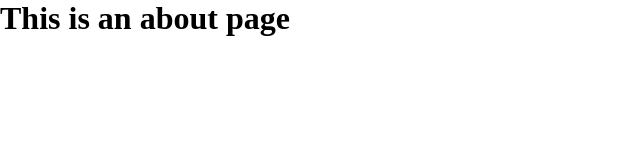
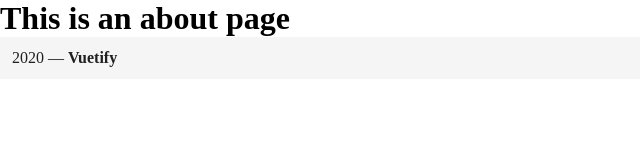
Before and after one commit to SacleuxBenoit/test-nodejs, a Vue app in the folder front/: page /about in a window 1280 px wide. Shown: the top 160 px of the page, without its empty margins (0-640 px from the left). Built offline with nearby package versions, Linux system fonts and the light colour scheme.

Commit message:
import the component Footer in App.vue

```diff
--- a/front/src/App.vue
+++ b/front/src/App.vue
@@ -1,16 +1,17 @@
 <template>
   <div class="home">
     <router-view />
+    <Footer/>
   </div>
 </template>
 
 <script>
-
+import Footer from './components/Footer'
 
 export default {
   name: "App",
   components: {
-
+    Footer
   }
 };
 </script>
```
